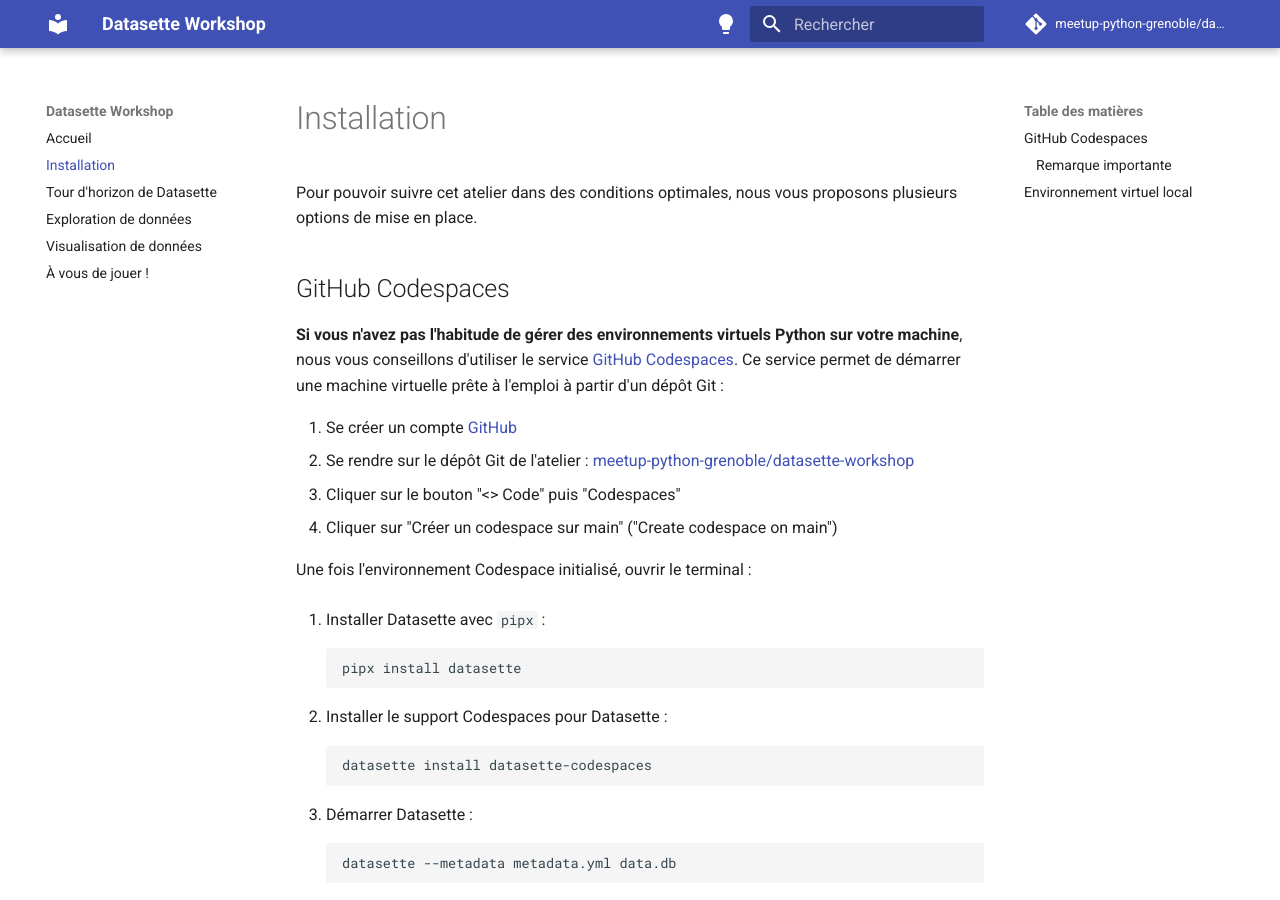
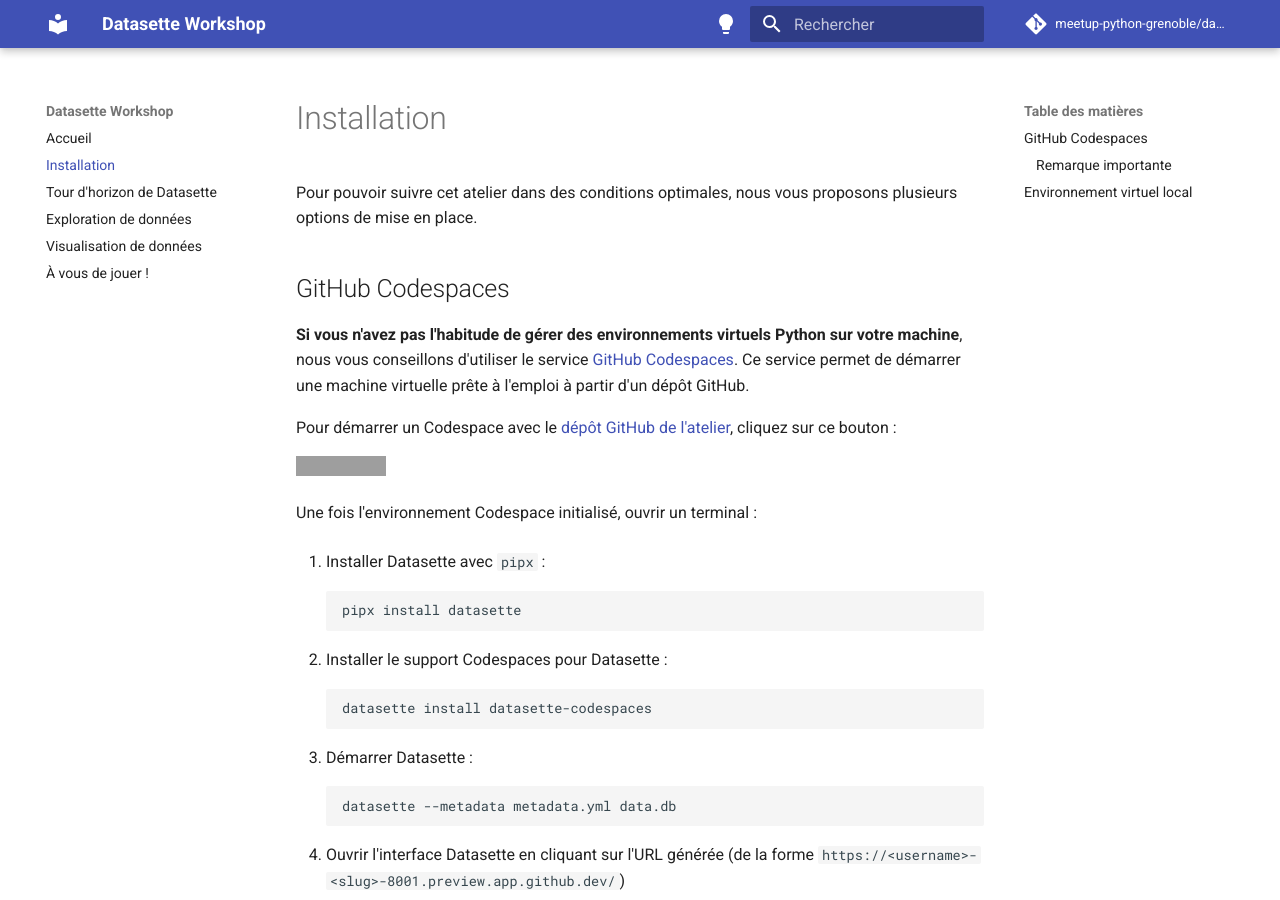
Before and after one commit to meetup-python-grenoble/datasette-workshop, an MkDocs documentation site: the page built from docs/setup.md, in a window 1280 px wide and 900 px high. Built offline with MkDocs 1.6.1 and Material for MkDocs 9.7.7, drawn with Linux system fonts in a browser that asks for light colours; comment, search, counter and statistics services are not loaded; grey boxes are pictures that could not be loaded.

Commit message:
Add GitHub Codespaces button in setup page

````diff
--- a/docs/setup.md
+++ b/docs/setup.md
@@ -4,14 +4,13 @@ Pour pouvoir suivre cet atelier dans des conditions optimales, nous vous proposo
 
 ## GitHub Codespaces
 
-**Si vous n'avez pas l'habitude de gérer des environnements virtuels Python sur votre machine**, nous vous conseillons d'utiliser le service [GitHub Codespaces](https://docs.github.com/en/codespaces). Ce service permet de démarrer une machine virtuelle prête à l'emploi à partir d'un dépôt Git :
+**Si vous n'avez pas l'habitude de gérer des environnements virtuels Python sur votre machine**, nous vous conseillons d'utiliser le service [GitHub Codespaces](https://docs.github.com/fr/codespaces). Ce service permet de démarrer une machine virtuelle prête à l'emploi à partir d'un dépôt GitHub.
 
-1. Se créer un compte [GitHub](https://github.com)
-2. Se rendre sur le dépôt Git de l'atelier : [meetup-python-grenoble/datasette-workshop](https://github.com/meetup-python-grenoble/datasette-workshop)
-3. Cliquer sur le bouton "<> Code" puis "Codespaces"
-4. Cliquer sur "Créer un codespace sur main" ("Create codespace on main")
+Pour démarrer un Codespace avec le [dépôt GitHub de l'atelier](https://github.com/meetup-python-grenoble/datasette-workshop), cliquez sur ce bouton :
 
-Une fois l'environnement Codespace initialisé, ouvrir le terminal :
+[![Open in GitHub Codespaces](https://github.com/codespaces/badge.svg)](https://codespaces.new/meetup-python-grenoble/datasette-workshop?quickstart=1)
+
+Une fois l'environnement Codespace initialisé, ouvrir un terminal :
 
 1. Installer Datasette avec `pipx` :
 ```bash
````
